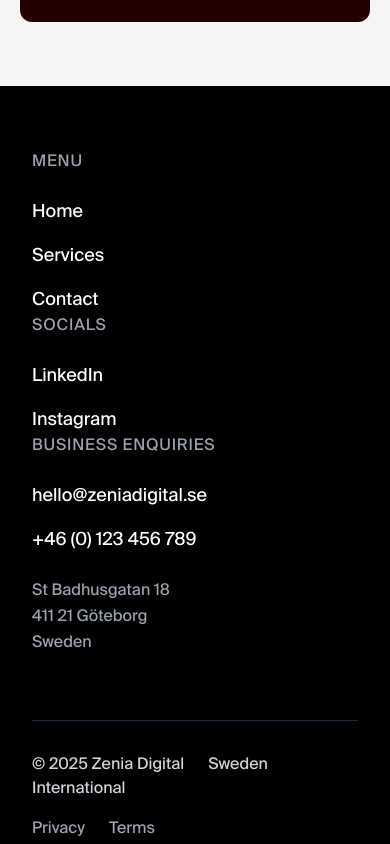
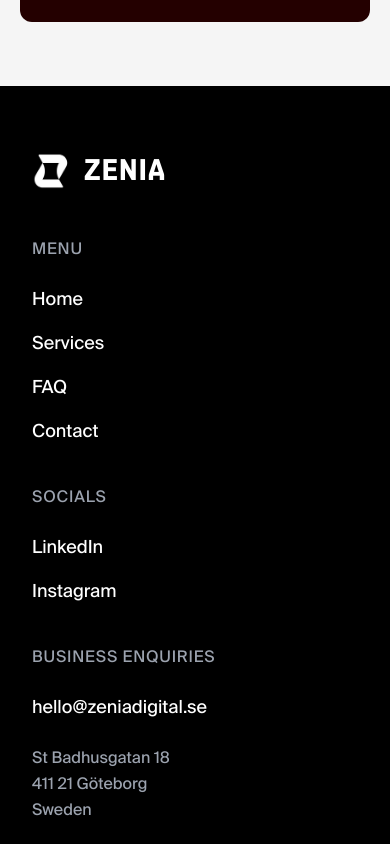
Before and after one commit to momo0327/zenitdigital2, a Next.js app: page / in a window 390 px wide. Shown: the part 4040-4884 px from the top of the page. Built offline with nearby package versions, Linux system fonts and the light colour scheme; no server answers.

Commit message:
footer fix

```diff
--- a/app/components/Footer.tsx
+++ b/app/components/Footer.tsx
@@ -24,21 +24,21 @@
 
 
         {/* Footer content grid */}
-        <div className="grid grid-cols-1 md:grid-cols-2 xl:grid-cols-4  xl:gap-12 mb-16">
+        <div className="grid grid-cols-1 md:grid-cols-2 lg:grid-cols-4 gap-10 lg:gap-12 mb-16">
           {/* Logo and Wordmark */}
           <div>
-            <Link href="/" className="flex items-center -ml-12 md:-ml-8 -mt-6 md:-mt-8">
-              {/* <Image
-                src="/zeniaWhite.png"
+            <Link href="/" className="inline-flex items-center gap-3" style={{ color: finalTextColor }}>
+              <Image
+                src="/zenialogo.png"
                 alt="Zenia Logo"
-                width={168}
-                height={128}
-                className="w-[168px] h-32"
+                width={48}
+                height={48}
+                className="w-10 h-10 lg:w-12 lg:h-12 object-contain invert"
                 unoptimized
-              /> */}
-              {/* <span className="text-5xl font-shentox font-normal tracking-wide" style={{ color: finalTextColor }}>
+              />
+              <span className="text-3xl lg:text-4xl font-shentox font-normal tracking-wide">
                 ZENIA
-              </span> */}
+              </span>
             </Link>
           </div>
 
@@ -49,15 +49,12 @@
               <Link href="/" className="block text-lg transition-colors hover:opacity-70" style={{ color: finalTextColor }}>
                 Home
               </Link>
-              {/* <Link href="/work" className="block text-lg transition-colors hover:opacity-70" style={{ color: finalTextColor }}>
-                Work
-              </Link> */}
               <Link href="/services" className="block text-lg transition-colors hover:opacity-70" style={{ color: finalTextColor }}>
                 Services
               </Link>
-              {/* <Link href="/faqs" className="block text-lg transition-colors hover:opacity-70" style={{ color: finalTextColor }}>
-                FAQs
-              </Link> */}
+              <Link href="/faqs" className="block text-lg transition-colors hover:opacity-70" style={{ color: finalTextColor }}>
+                FAQ
+              </Link>
               <Link href="/ContactPage" className="block text-lg transition-colors hover:opacity-70" style={{ color: finalTextColor }}>
                 Contact
               </Link>
@@ -90,9 +87,11 @@
               <Link href={`mailto:${COMPANY.email}`} className="block text-lg transition-colors hover:opacity-70" style={{ color: finalTextColor }}>
                 {COMPANY.email}
               </Link>
+              {/* Phone hidden until COMPANY.phone is replaced with a real number
               <Link href={`tel:${COMPANY.phone.replace(/\s/g, '')}`} className="block text-lg transition-colors hover:opacity-70" style={{ color: finalTextColor }}>
                 {COMPANY.phone}
               </Link>
+              */}
               <div className="text-base leading-relaxed pt-2" style={{ color: mutedTextColor }}>
                 {COMPANY.address.street}<br />
                 {COMPANY.address.postalCode} {COMPANY.address.city}<br />
@@ -108,7 +107,7 @@
         {/* Bottom section */}
         <div className="border-t pt-8" style={{ borderColor }}>
           <div className="flex flex-col xl:flex-row justify-between items-start xl:items-center space-y-4 xl:space-y-0">
-            <div className="flex flex-wrap items-center space-x-6 text-base" style={{ color: lighterTextColor }}>
+            <div className="flex flex-wrap items-center gap-x-6 gap-y-2 text-base" style={{ color: lighterTextColor }}>
               <span>© {new Date().getFullYear()} {COMPANY.name}</span>
               <span className="hidden xl:inline">|</span>
               <span>Sweden</span>
--- a/app/manifest.ts
+++ b/app/manifest.ts
@@ -21,7 +21,13 @@
         src: '/icon/large',
         sizes: '512x512',
         type: 'image/png',
-        purpose: 'any maskable',
+        purpose: 'any',
+      },
+      {
+        src: '/icon/large',
+        sizes: '512x512',
+        type: 'image/png',
+        purpose: 'maskable',
       },
     ],
   }
```
